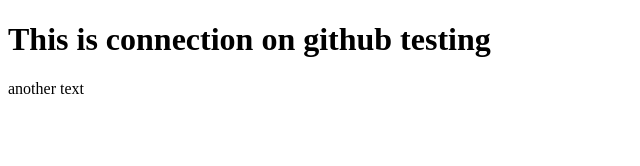
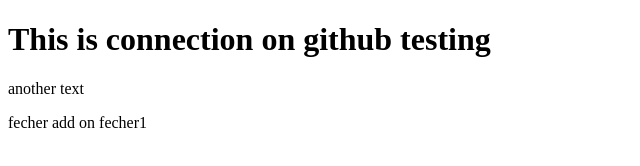
Before and after one commit to DG1999/connect, a plain HTML site: page index.html in a window 1280 px wide. Shown: the whole page, without its empty margins (0-640 px from the left). Drawn offline with Linux system fonts and the light colour scheme.

Commit message:
inital fetcher commit

```diff
--- a/index.html
+++ b/index.html
@@ -9,5 +9,6 @@
   <h1>This is connection on github testing</h1>
 
   <p>another text </p>
+  <p>fecher add on fecher1</p>
 </body>
 </html>
```
